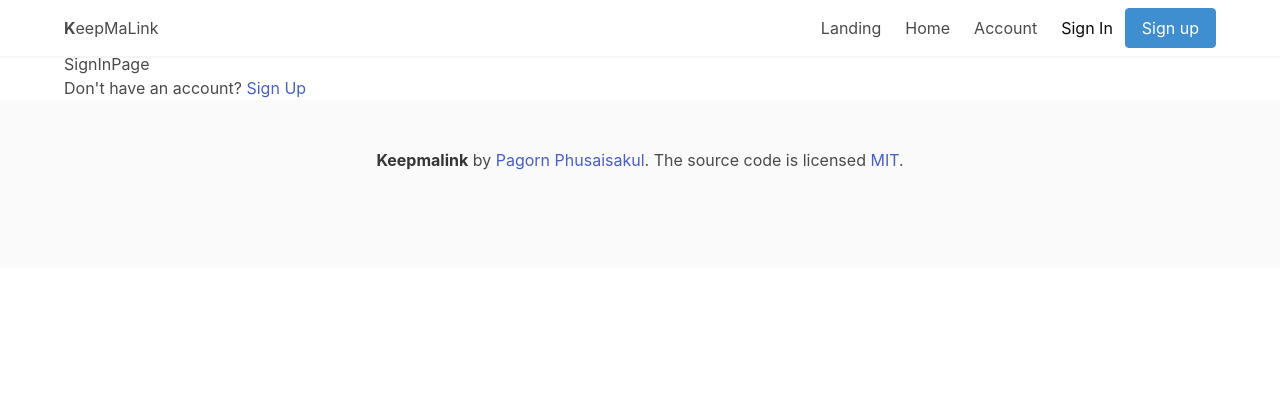
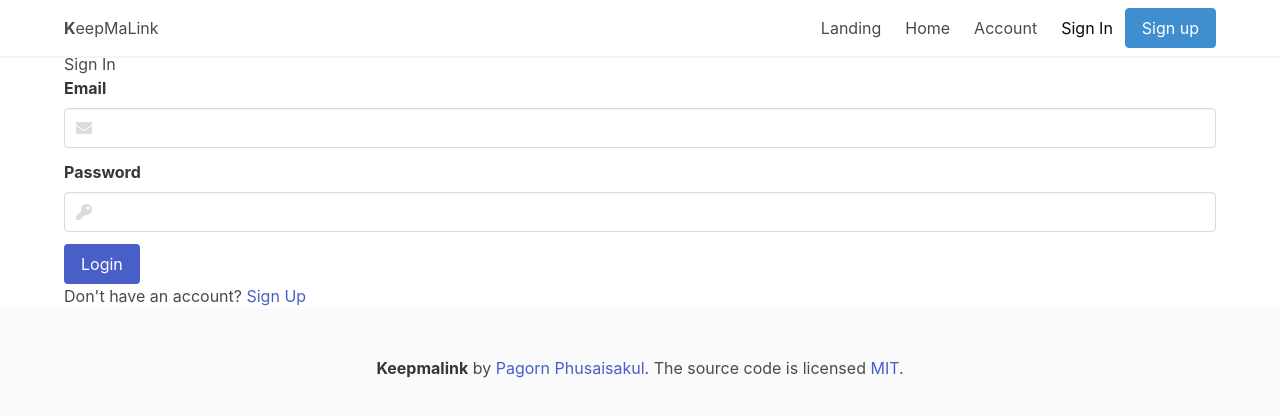
Before and after one commit to nrogap/keepmalink, a React (Create React App) app: page /signin in a window 1280 px wide. Shown: the top 416 px of the page. Built offline with nearby package versions, Linux system fonts and the light colour scheme; no server answers.

Commit message:
Add Login form and firebase email login

```diff
--- /dev/null
+++ b/src/components/SignInForm.js
@@ -0,0 +1,114 @@
+import React from 'react'
+
+import {
+  validateEmail,
+  validatePasswordSignIn
+} from '../helpers/validator'
+
+class SignInForm extends React.Component {
+  state = {
+    email: '',
+    password: '',
+    emailMessage: null,
+    passwordMessage: null
+  }
+
+  isValid() {
+    const { email, password } = this.state
+
+    const emailMessage = validateEmail(email)
+    const passwordMessage = validatePasswordSignIn(password)
+
+    this.setState({ emailMessage, passwordMessage })
+
+    return !(emailMessage || passwordMessage)
+  }
+
+  handleSubmit = (event) => {
+    event.preventDefault()
+
+    if (this.isValid()) {
+      const {
+        email,
+        password
+      } = this.state
+
+      this.props.onSubmit({
+        email,
+        password
+      })
+    }
+  }
+
+  handleChange = (event) => {
+    const value = event.target.value
+    const id = event.target.id
+
+    this.setState({
+      [id]: value
+    })
+  }
+
+  render() {
+    const {
+      emailMessage,
+      passwordMessage,
+      email,
+      password
+    } = this.state
+
+    return (
+      <div className="SignInForm">
+        <form onSubmit={this.handleSubmit}>
+          <div className="field">
+            <label className="label">Email</label>
+            <div className="control has-icons-left has-icons-right">
+              <input
+                className={`input ${emailMessage ? 'is-danger' : ''}`}
+                id="email"
+                type="email"
+                autoComplete="email"
+                value={email}
+                onChange={this.handleChange} />
+              <span className="icon is-small is-left">
+                <i className="fas fa-envelope"></i>
+              </span>
+            </div>
+            {emailMessage
+              ? <p className="help is-danger">{emailMessage}</p>
+              : null
+            }
+          </div>
+
+          <div className="field">
+            <label className="label">Password</label>
+            <div className="control has-icons-left has-icons-right">
+              <input
+                className={`input ${passwordMessage ? 'is-danger' : ''}`}
+                id="password"
+                type="password"
+                autoComplete="new-password"
+                value={password}
+                onChange={this.handleChange} />
+              <span className="icon is-small is-left">
+                <i className="fas fa-key"></i>
+              </span>
+            </div>
+            {passwordMessage
+              ? <p className="help is-danger">{passwordMessage}</p>
+              : null
+            }
+          </div>
+
+          <div className="field is-grouped">
+            <div className="control">
+              <button className="button is-link" type="submit">Login</button>
+            </div>
+          </div>
+        </form>
+      </div>
+    )
+  }
+}
+
+export default SignInForm
--- a/src/containers/SigninPage.js
+++ b/src/containers/SigninPage.js
@@ -1,13 +1,36 @@
 import React from 'react'
-import { Link } from 'react-router-dom'
+import { Link, withRouter } from 'react-router-dom'
+import { auth } from '../firebase'
 
 import * as routes from '../constants/routes'
 
+import SignInForm from '../components/SignInForm'
+
 class SignInPage extends React.Component {
+  constructor(props) {
+    super(props)
+
+    this.INITIAL_STATE = {
+      user: null,
+      errorSignIn: null
+    }
+  }
+  onSubmit = (data) => {
+    auth.signInWithEmailAndPassword(data.email, data.password)
+      .then(() => {
+        this.setState(() => ({ ...this.INITIAL_STATE }))
+        this.props.history.push(routes.HOME)
+      })
+      .catch(error => {
+        this.setState({ errorSignIn: error })
+      })
+  }
+
   render() {
     return (
-      <div>
-        SignInPage
+      <div className="SignInPage">
+        Sign In
+        <SignInForm onSubmit={this.onSubmit} />
         <SignUpLink />
       </div>
     )
@@ -21,4 +44,4 @@ const SignUpLink = () =>
     <Link to={routes.SIGN_UP}>Sign Up</Link>
   </p>
 
-export default SignInPage
+export default withRouter(SignInPage)
```
